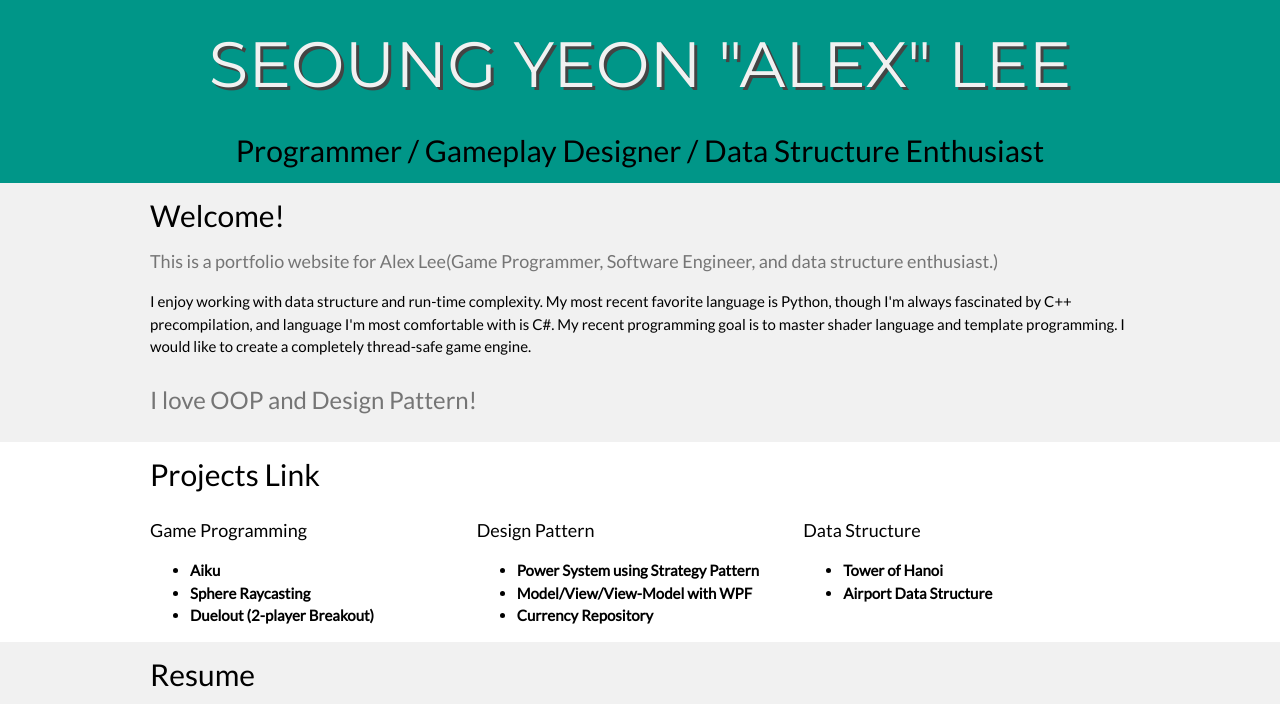
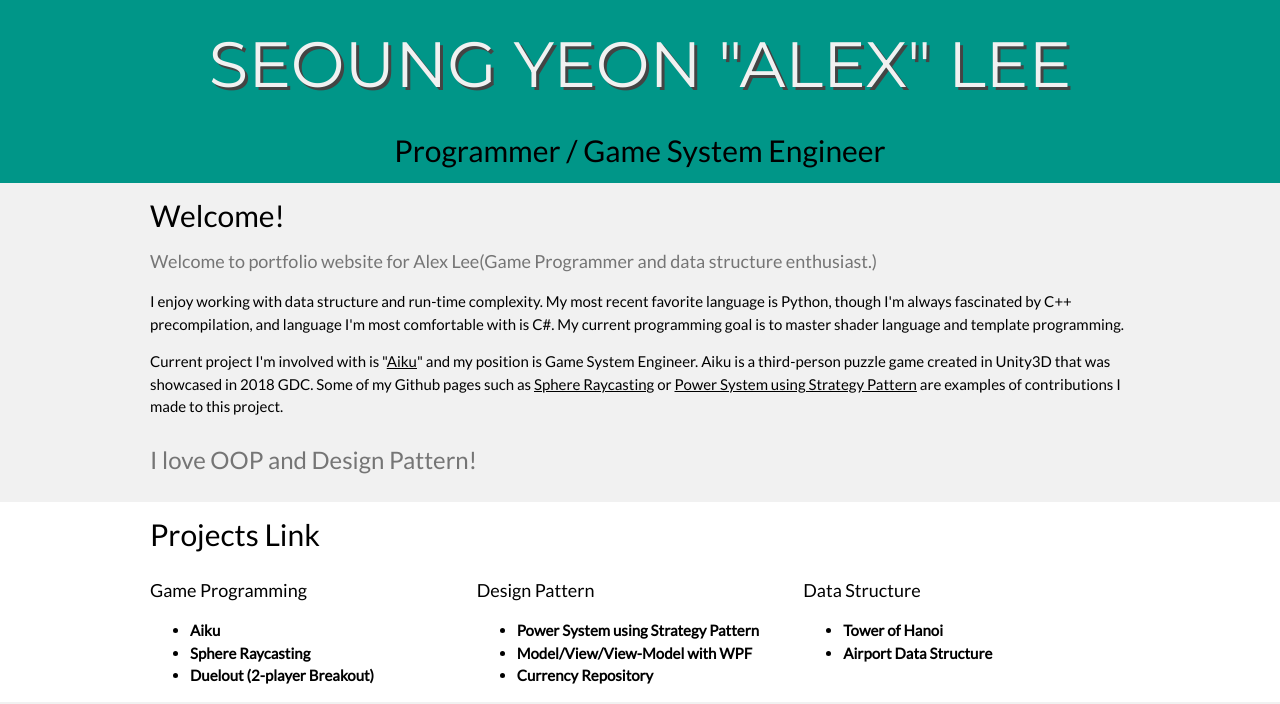
Before and after one commit to ALee1303/ALee1303.github.io, a plain HTML site: page index.html in a window 1280 px wide. Shown: the top 704 px of the page. Drawn offline with nearby package versions, Linux system fonts and the light colour scheme.

Commit message:
Update index.html

```diff
--- a/index.html
+++ b/index.html
@@ -1,7 +1,7 @@
 <!DOCTYPE HTML>
 <html>
 <head>
-  <title> Alex Lee | Game Programmer </title>
+  <title>Seoung Yeon "Alex" Lee | Game Programmer </title>
   <meta charset="UTF-8">
   <meta name="viewport" content="width=device-width, initial-scale=1">
   <link rel="stylesheet" href="myCSS.css">
@@ -20,7 +20,7 @@
   <header>
     <div class="w3-container w3-teal w3-center">
       <h1 class="w3-margin w3-jumbo w3-text-light-gray" style="text-shadow:3px 3px 0 #444">SEOUNG YEON "ALEX" LEE</h1>
-      <h2 class="w3-text-black">Programmer / Gameplay Designer / Data Structure Enthusiast</h2>
+      <h2 class="w3-text-black">Programmer / Game System Engineer</h2>
     </div>
     <!-- Navbar -->
   </header>
@@ -28,8 +28,9 @@
   <div id="About" class="w3-row-padding w3-container w3-light-gray">
     <div class="w3-content">
       <h2>Welcome!</h2>
-      <h5 class="w3-text-gray">This is a portfolio website for Alex Lee(Game Programmer, Software Engineer, and data structure enthusiast.)</h5>
-      <p>I enjoy working with data structure and run-time complexity. My most recent favorite language is Python, though I'm always fascinated by C++ precompilation, and language I'm most comfortable with is C#. My recent programming goal is to master shader language and template programming. I would like to create a completely thread-safe game engine.</p>
+      <h5 class="w3-text-gray">Welcome to portfolio website for Alex Lee(Game Programmer and data structure enthusiast.)</h5>
+      <p>I enjoy working with data structure and run-time complexity. My most recent favorite language is Python, though I'm always fascinated by C++ precompilation, and language I'm most comfortable with is C#. My current programming goal is to master shader language and template programming.</p>
+      <p>Current project I'm involved with is "<a href="http://aiku-game.com/" target="_blank">Aiku</a>" and my position is Game System Engineer. Aiku is a third-person puzzle game created in Unity3D that was showcased in 2018 GDC. Some of my Github pages such as <a href="https://github.com/ALee1303/Sphere-Raycasting" target="_blank">Sphere Raycasting</a> or <a href="https://github.com/ALee1303/PowerSystemBase" target="_blank">Power System using Strategy Pattern</a> are examples of contributions I made to this project.</p>
       <p class="w3-xlarge w3-text-gray">I love OOP and Design Pattern!</p>
     </div>
   </div>
@@ -40,7 +41,7 @@
       <div class="w3-third">
         <h5>Game Programming</h5>
         <ul>
-          <li><a href="http://aiku-game.weebly.com/" target="_blank">Aiku</a></li>
+          <li><a href="http://aiku-game.com/" target="_blank">Aiku</a></li>
           <li><a href="https://github.com/ALee1303/Sphere-Raycasting" target="_blank">Sphere Raycasting</a></li>
           <li><a href="https://github.com/ALee1303/DuelOut" target="_blank">Duelout (2-player Breakout)</a></li>
         </ul>
@@ -74,7 +75,7 @@
   <footer class="w3-container w3-center w3-opacity w3-blue-gray" style="padding:10px">
     <div class="w3-xlarge">
       <a href="https://app.joinhandshake.com/users/2743294" target="_blank"><i class="fa fa-handshake-o w3-hover-opacity"></i></a>
-      <a href="https://www.linkedin.com/in/alex-lee-05493315a/" target="_blank"><i class="fa fa-linkedin w3-hover-opacity"></i></a>
+      <a href="https://www.linkedin.com/in/seoung-yeon-lee-05493315a/" target="_blank"><i class="fa fa-linkedin w3-hover-opacity"></i></a>
    </div>
    <p>Powered by <a href="https://www.w3schools.com/w3css/default.asp" target="_blank">w3.css</a></p>
   </footer>
```
